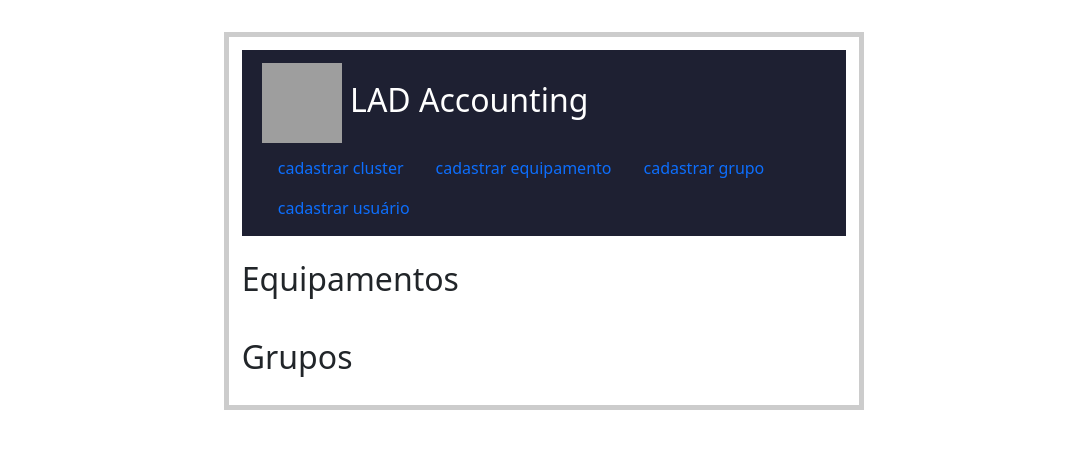
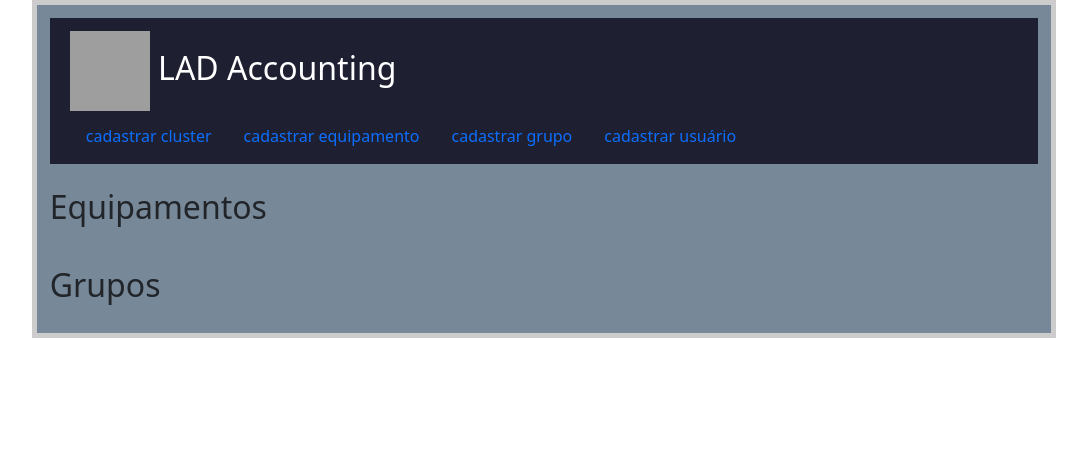
Before and after one commit to BeSinhorelli/LAD_Accouting-melhor, a Flask app: page / in a window 1280 px wide. Shown: the top 449 px of the page, without its empty margins (96-1183 px from the left). Run offline with Flask 2, Linux system fonts and the light colour scheme; data that the repository does not hold is empty; grey boxes are pictures that could not be loaded.

Commit message:
Update style.css

```diff
--- a/static/style.css
+++ b/static/style.css
@@ -4,8 +4,8 @@ h1         { font-family: 'Ubuntu', serif; margin: 1rem; text-decoration: none;
 /*h1              { border-bottom: 2px solid #eee; }*/
 h2              { font-size: 1.2em;}
 
-.page           { margin: 2em auto; width: 50%; border: 5px solid #ccc;
-                  padding: 0.8em; background: white; }
+.page           { margin: 0em auto; width: 80%; border: 5px solid #ccc;
+                  padding: 0.8em; background: lightslategray; }
 .page ul        { list-style-type: none; }
 .page li        { clear: both; }
 .metanav        { text-align: right; font-size: 0.9em; padding: 0.3em;
@@ -14,3 +14,8 @@ h2              { font-size: 1.2em;}
                   border: 1px solid #AACBE2; }
 .avatar         { display: block; float: left; margin: 0 10px 0 0; }
 .message-content { min-height: 80px; }
+
+.cadastro {
+  max-width: 50%;
+  margin: auto;
+}
```
